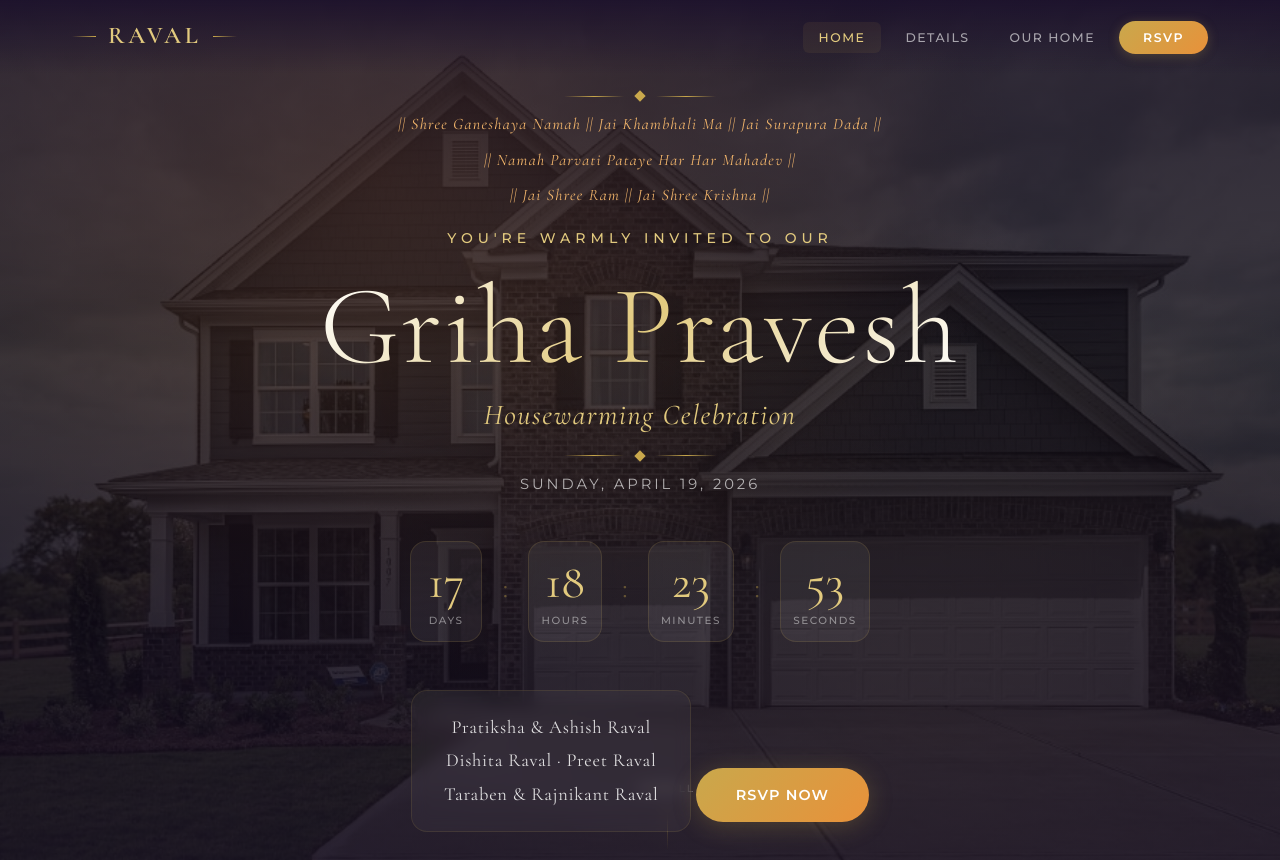
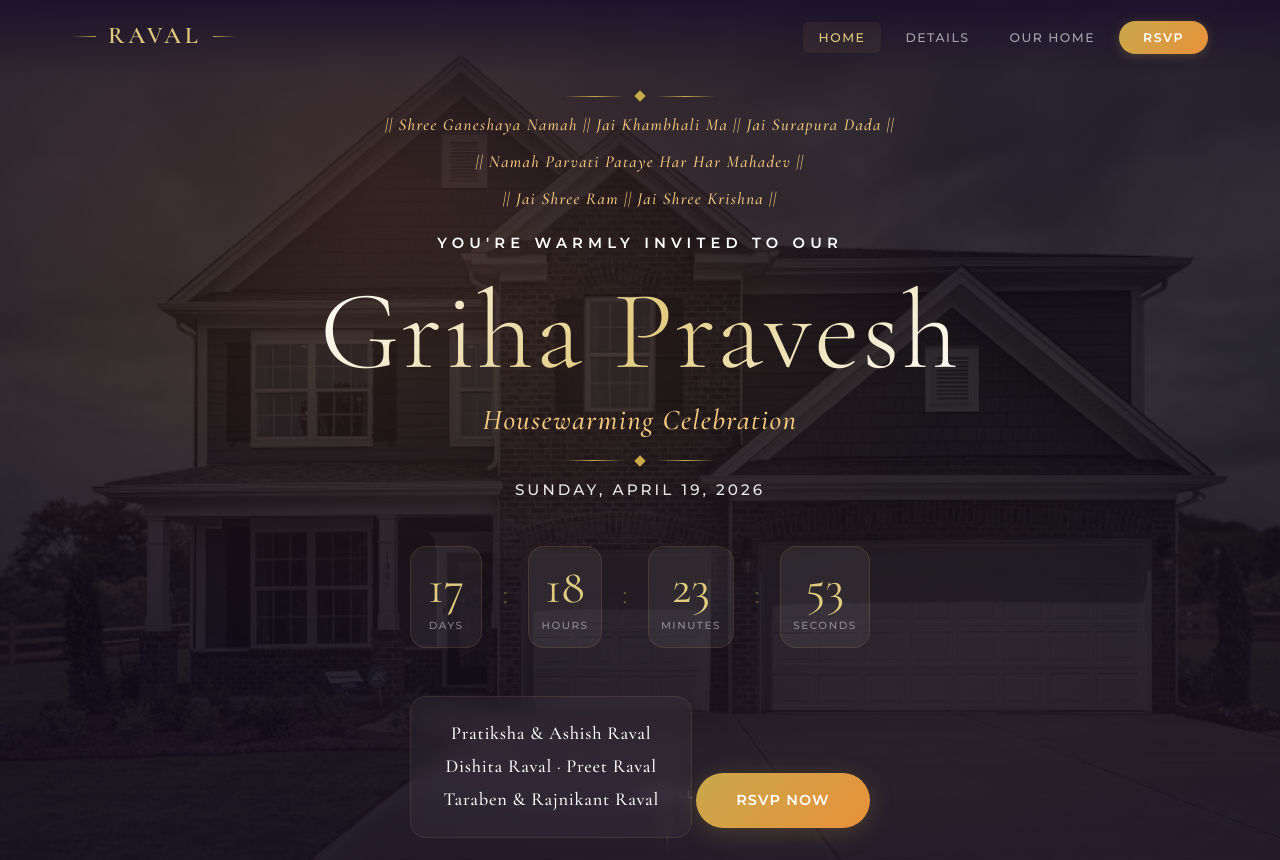
Before and after one commit to preetraval45/House-Warming, a website: page index.html in a window 1280 px wide. Shown: the top 860 px of the page. Drawn offline with nearby package versions, Linux system fonts and the light colour scheme.

Commit message:
Make all fonts darker and bolder, increase hero text visibility
Co-Authored-By: Claude Opus 4.6 (1M context) <noreply@anthropic.com>

```diff
--- a/styles.css
+++ b/styles.css
@@ -19,9 +19,9 @@
     --color-cream-warm: #FAF0E4;
     --color-ivory: #FFFEF9;
     --color-white: #FFFFFF;
-    --color-text: #1A1720;
-    --color-text-light: #3D3648;
-    --color-text-muted: #6B6478;
+    --color-text: #111015;
+    --color-text-light: #2A2535;
+    --color-text-muted: #504860;
     --color-error: #D94F4F;
     --color-success: #4CAF50;
     --color-border: rgba(201, 168, 76, 0.15);
@@ -138,7 +138,7 @@ ul {
 .section-title {
     font-family: var(--font-display);
     font-size: clamp(2.2rem, 5vw, 3.2rem);
-    font-weight: 500;
+    font-weight: 600;
     color: var(--color-text);
     text-align: center;
     margin-bottom: 16px;
@@ -160,7 +160,7 @@ ul {
     text-align: center;
     max-width: 550px;
     margin: 0 auto 64px;
-    font-weight: 300;
+    font-weight: 400;
     letter-spacing: 0.03em;
 }
 
@@ -446,7 +446,7 @@ ul {
     position: absolute;
     inset: 0;
     background: url('Graymount.jpg') center/cover no-repeat;
-    filter: brightness(0.3) saturate(0.6);
+    filter: brightness(0.25) saturate(0.5);
     transform: scale(1.05);
     transition: transform 12s ease;
 }
@@ -474,13 +474,13 @@ ul {
 
 .hero-sanskrit {
     font-family: var(--font-display);
-    font-size: clamp(0.8rem, 1.8vw, 1rem);
-    font-weight: 400;
+    font-size: clamp(0.85rem, 1.8vw, 1.05rem);
+    font-weight: 500;
     font-style: italic;
-    color: var(--color-saffron-light);
+    color: #F7C97E;
     letter-spacing: 0.08em;
     margin-bottom: 10px;
-    opacity: 0.8;
+    opacity: 1;
     line-height: 1.6;
 }
 
@@ -490,9 +490,9 @@ ul {
 
 .hero-subtitle {
     font-family: var(--font-body);
-    font-size: clamp(0.75rem, 2vw, 0.88rem);
-    font-weight: 500;
-    color: var(--color-gold-light);
+    font-size: clamp(0.8rem, 2vw, 0.92rem);
+    font-weight: 600;
+    color: #FFFFFF;
     text-transform: uppercase;
     letter-spacing: 0.35em;
     margin-bottom: 20px;
@@ -530,21 +530,21 @@ ul {
 .hero-title-sub {
     font-family: var(--font-display);
     font-size: clamp(1.2rem, 3vw, 1.8rem);
-    font-weight: 400;
+    font-weight: 500;
     font-style: italic;
-    color: var(--color-gold-light);
+    color: #F7C97E;
     margin-bottom: 8px;
     letter-spacing: 0.05em;
 }
 
 .hero-date {
     font-family: var(--font-body);
-    font-size: clamp(0.8rem, 2vw, 0.92rem);
-    color: rgba(255, 255, 255, 0.65);
+    font-size: clamp(0.85rem, 2vw, 0.95rem);
+    color: rgba(255, 255, 255, 0.9);
     margin-bottom: 44px;
     letter-spacing: 0.2em;
     text-transform: uppercase;
-    font-weight: 400;
+    font-weight: 500;
 }
 
 /* --- Hero Family Names --- */
@@ -562,8 +562,8 @@ ul {
 .hero-family p {
     font-family: var(--font-display);
     font-size: clamp(0.95rem, 2vw, 1.15rem);
-    color: rgba(255, 255, 255, 0.85);
-    font-weight: 400;
+    color: rgba(255, 255, 255, 1);
+    font-weight: 500;
     letter-spacing: 0.04em;
     line-height: 1.8;
 }
```
